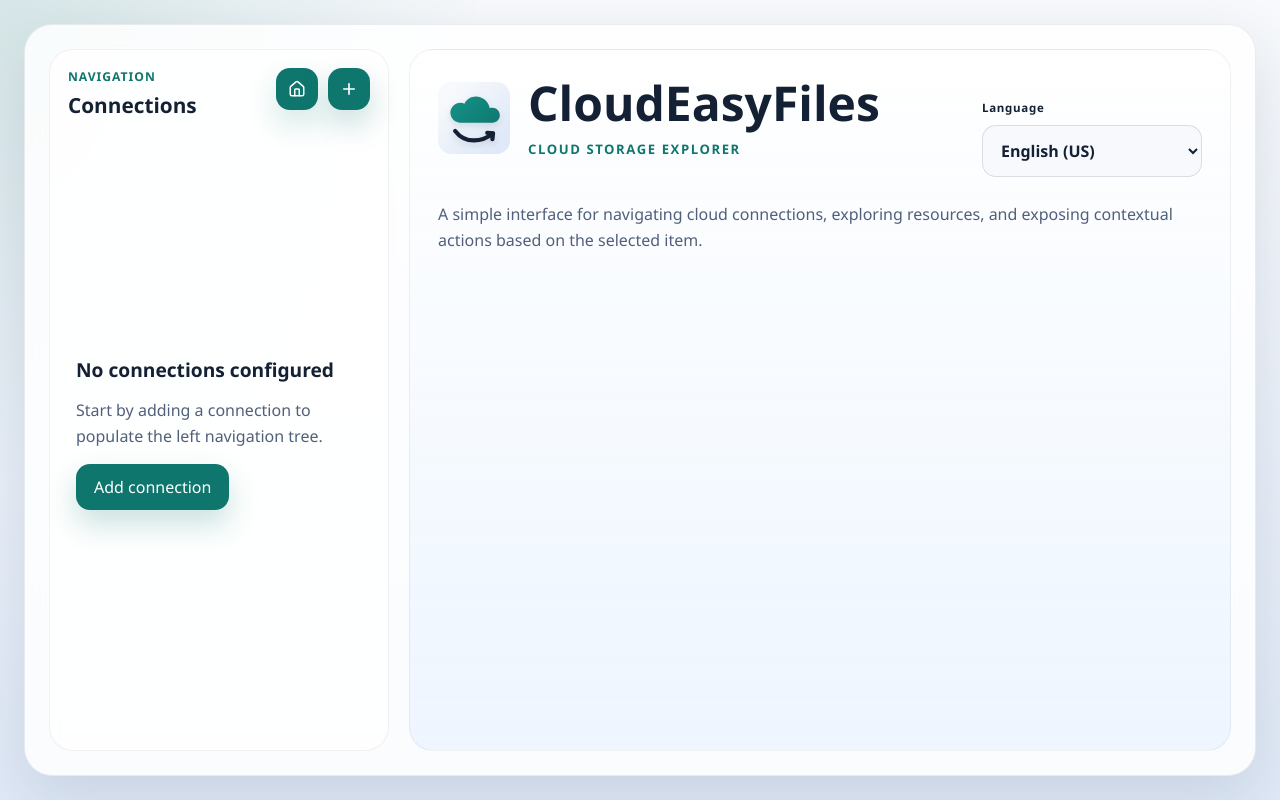
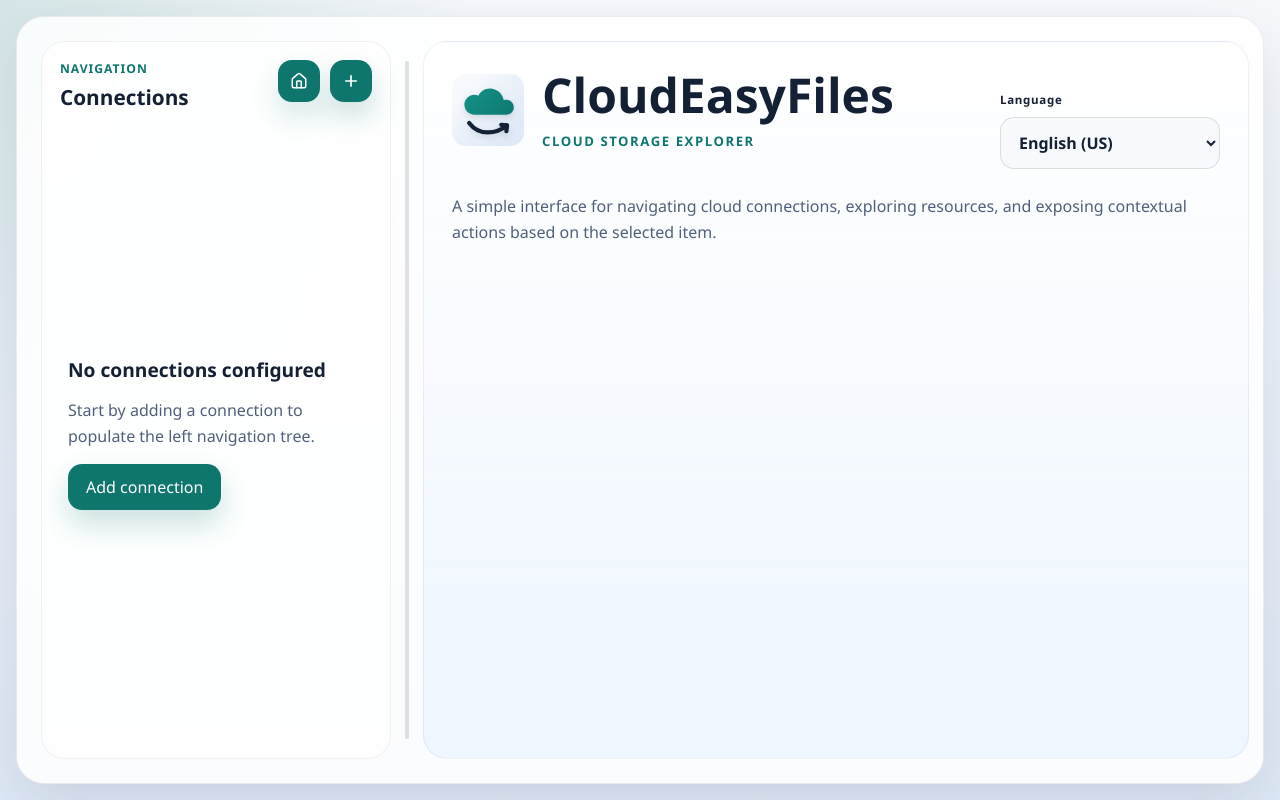
Before and after one commit to andre-luiz-pires-silva/cloudeasyfiles, a React (Vite) app: page / in a window 1280 px wide. Built offline with nearby package versions, Linux system fonts and the light colour scheme.

Commit message:
Making navigation slider resizeble

```diff
--- a/src/features/navigation/ConnectionNavigator.tsx
+++ b/src/features/navigation/ConnectionNavigator.tsx
@@ -1,4 +1,4 @@
-import { useEffect, useId, useMemo, useState } from "react";
+import { useEffect, useId, useMemo, useRef, useState } from "react";
 import {
   ChevronDown,
   ChevronRight,
@@ -227,6 +227,12 @@ type ConnectionNavigatorProps = {
   onLocaleChange: (locale: string) => Promise<void>;
 };
 
+const DEFAULT_SIDEBAR_WIDTH = 360;
+const MIN_SIDEBAR_WIDTH = 300;
+const MAX_SIDEBAR_WIDTH = 520;
+const MIN_CONTENT_WIDTH = 420;
+const SIDEBAR_WIDTH_STORAGE_KEY = "cloudeasyfiles.sidebar-width";
+
 export function ConnectionNavigator({
   locale,
   onLocaleChange
@@ -243,6 +249,27 @@ export function ConnectionNavigator({
   const [connectionProvider, setConnectionProvider] = useState<ConnectionItem["provider"]>("aws");
   const [expandedNodeIds, setExpandedNodeIds] = useState<Set<string>>(new Set());
   const [openMenuNodeId, setOpenMenuNodeId] = useState<string | null>(null);
+  const [sidebarWidth, setSidebarWidth] = useState(() => {
+    if (typeof window === "undefined") {
+      return DEFAULT_SIDEBAR_WIDTH;
+    }
+
+    const savedSidebarWidth = window.localStorage.getItem(SIDEBAR_WIDTH_STORAGE_KEY);
+
+    if (!savedSidebarWidth) {
+      return DEFAULT_SIDEBAR_WIDTH;
+    }
+
+    const parsedSidebarWidth = Number(savedSidebarWidth);
+
+    if (!Number.isFinite(parsedSidebarWidth)) {
+      return DEFAULT_SIDEBAR_WIDTH;
+    }
+
+    return Math.min(Math.max(parsedSidebarWidth, MIN_SIDEBAR_WIDTH), MAX_SIDEBAR_WIDTH);
+  });
+  const [isResizingSidebar, setIsResizingSidebar] = useState(false);
+  const workspaceRef = useRef<HTMLDivElement | null>(null);
 
   const flatNodes = useMemo(() => flattenTreeNodes(connections), [connections]);
   const selectedNode =
@@ -288,6 +315,68 @@ export function ConnectionNavigator({
       window.removeEventListener("keydown", handleEscape);
     };
   }, [isModalOpen]);
+
+  useEffect(() => {
+    if (!isResizingSidebar) {
+      return undefined;
+    }
+
+    function handlePointerMove(event: PointerEvent) {
+      const workspaceElement = workspaceRef.current;
+
+      if (!workspaceElement) {
+        return;
+      }
+
+      const workspaceRect = workspaceElement.getBoundingClientRect();
+      const nextWidth = event.clientX - workspaceRect.left;
+      const maxWidth = Math.min(MAX_SIDEBAR_WIDTH, workspaceRect.width - MIN_CONTENT_WIDTH);
+      const clampedWidth = Math.min(Math.max(nextWidth, MIN_SIDEBAR_WIDTH), maxWidth);
+
+      setSidebarWidth(clampedWidth);
+    }
+
+    function handlePointerUp() {
+      setIsResizingSidebar(false);
+    }
+
+    window.addEventListener("pointermove", handlePointerMove);
+    window.addEventListener("pointerup", handlePointerUp);
+
+    return () => {
+      window.removeEventListener("pointermove", handlePointerMove);
+      window.removeEventListener("pointerup", handlePointerUp);
+    };
+  }, [isResizingSidebar]);
+
+  useEffect(() => {
+    if (typeof window === "undefined") {
+      return;
+    }
+
+    window.localStorage.setItem(SIDEBAR_WIDTH_STORAGE_KEY, String(sidebarWidth));
+  }, [sidebarWidth]);
+
+  useEffect(() => {
+    if (!isResizingSidebar) {
+      return undefined;
+    }
+
+    const previousCursor = document.body.style.cursor;
+    const previousUserSelect = document.body.style.userSelect;
+
+    document.body.style.cursor = "col-resize";
+    document.body.style.userSelect = "none";
+
+    return () => {
+      document.body.style.cursor = previousCursor;
+      document.body.style.userSelect = previousUserSelect;
+    };
+  }, [isResizingSidebar]);
+
+  function handleResizeStart() {
+    setIsResizingSidebar(true);
+  }
 
   function openModal() {
     setConnectionName("");
@@ -382,7 +471,13 @@ export function ConnectionNavigator({
 
   return (
     <>
-      <div className="workspace-shell">
+      <div
+        ref={workspaceRef}
+        className={`workspace-shell${isResizingSidebar ? " is-resizing" : ""}`}
+        style={{
+          gridTemplateColumns: `${sidebarWidth}px 12px minmax(0, 1fr)`
+        }}
+      >
         <aside className="sidebar-panel" aria-label={t("navigation.sidebar_aria_label")}>
           <div className="sidebar-header">
             <div>
@@ -496,6 +591,16 @@ export function ConnectionNavigator({
             </div>
           )}
         </aside>
+
+        <div
+          className="sidebar-resizer"
+          role="separator"
+          aria-orientation="vertical"
+          aria-label={t("navigation.sidebar_aria_label")}
+          onPointerDown={handleResizeStart}
+        >
+          <span className="sidebar-resizer-handle" aria-hidden="true" />
+        </div>
 
         <section className={`content-panel${selectedView === "home" ? " content-panel-home" : ""}`}>
           {selectedView === "home" ? null : (
--- a/src/styles.css
+++ b/src/styles.css
@@ -27,13 +27,12 @@ body {
 
 .app-shell {
   min-height: 100vh;
-  padding: 24px;
+  padding: 16px;
 }
 
 .app-frame {
-  width: min(1320px, 100%);
-  margin: 0 auto;
-  min-height: calc(100vh - 48px);
+  width: 100%;
+  min-height: calc(100vh - 32px);
   display: flex;
   flex-direction: column;
   padding: 24px;
@@ -56,9 +55,10 @@ body {
 .workspace-shell {
   flex: 1;
   display: grid;
-  grid-template-columns: minmax(280px, 340px) minmax(0, 1fr);
-  gap: 20px;
+  grid-template-columns: 360px 12px minmax(420px, 1fr);
+  gap: 0;
   min-height: 0;
+  align-items: stretch;
 }
 
 .sidebar-panel,
@@ -73,6 +73,50 @@ body {
   flex-direction: column;
   min-height: 0;
   padding: 18px;
+  margin-right: 10px;
+}
+
+.content-panel {
+  margin-left: 10px;
+}
+
+.sidebar-resizer {
+  position: relative;
+  cursor: col-resize;
+  touch-action: none;
+}
+
+.sidebar-resizer::before {
+  content: "";
+  position: absolute;
+  inset: 0;
+  border-radius: 999px;
+  background: transparent;
+  transition: background-color 140ms ease;
+}
+
+.sidebar-resizer:hover::before,
+.workspace-shell.is-resizing .sidebar-resizer::before {
+  background: rgba(15, 118, 110, 0.1);
+}
+
+.sidebar-resizer-handle {
+  position: absolute;
+  inset-block: 20px;
+  left: 50%;
+  width: 4px;
+  transform: translateX(-50%);
+  border-radius: 999px;
+  background: rgba(15, 23, 42, 0.12);
+  transition:
+    background-color 140ms ease,
+    box-shadow 140ms ease;
+}
+
+.sidebar-resizer:hover .sidebar-resizer-handle,
+.workspace-shell.is-resizing .sidebar-resizer-handle {
+  background: rgba(15, 118, 110, 0.72);
+  box-shadow: 0 0 0 4px rgba(15, 118, 110, 0.12);
 }
 
 .sidebar-header,
@@ -395,6 +439,7 @@ body {
 .content-panel {
   min-height: 0;
   padding: 24px;
+  width: 100%;
 }
 
 .content-panel-home {
@@ -413,6 +458,7 @@ body {
 
 .home-card {
   min-height: 100%;
+  width: 100%;
   padding: 28px;
   border-radius: 24px;
   background: linear-gradient(180deg, rgba(255, 255, 255, 0.94), rgba(235, 244, 255, 0.86));
@@ -478,7 +524,7 @@ body {
 
 .details-grid {
   display: grid;
-  grid-template-columns: repeat(3, minmax(0, 1fr));
+  grid-template-columns: repeat(auto-fit, minmax(180px, 1fr));
   gap: 14px;
   margin-top: 22px;
 }
@@ -572,10 +618,21 @@ body {
 
   .app-frame {
     padding: 18px;
+    min-height: calc(100vh - 32px);
   }
 
   .workspace-shell {
     grid-template-columns: 1fr;
+    gap: 16px;
+  }
+
+  .sidebar-panel,
+  .content-panel {
+    margin: 0;
+  }
+
+  .sidebar-resizer {
+    display: none;
   }
 
   .home-header {
```
